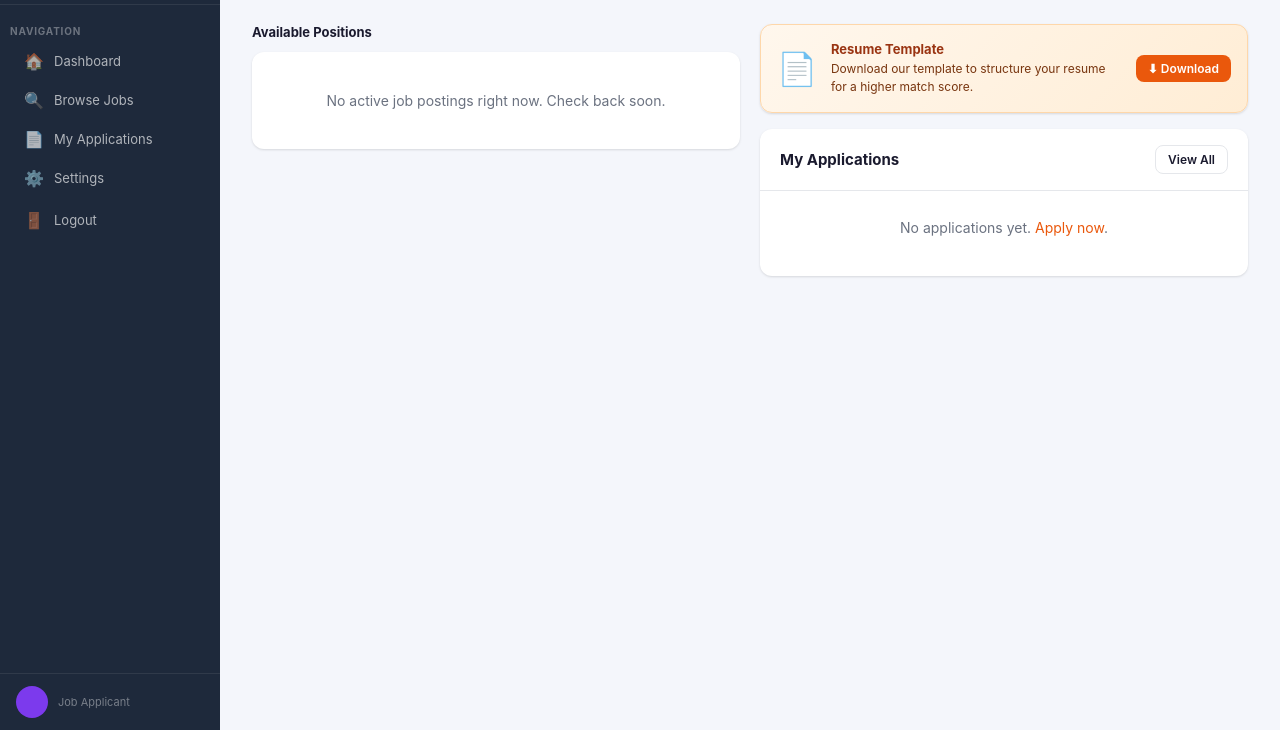
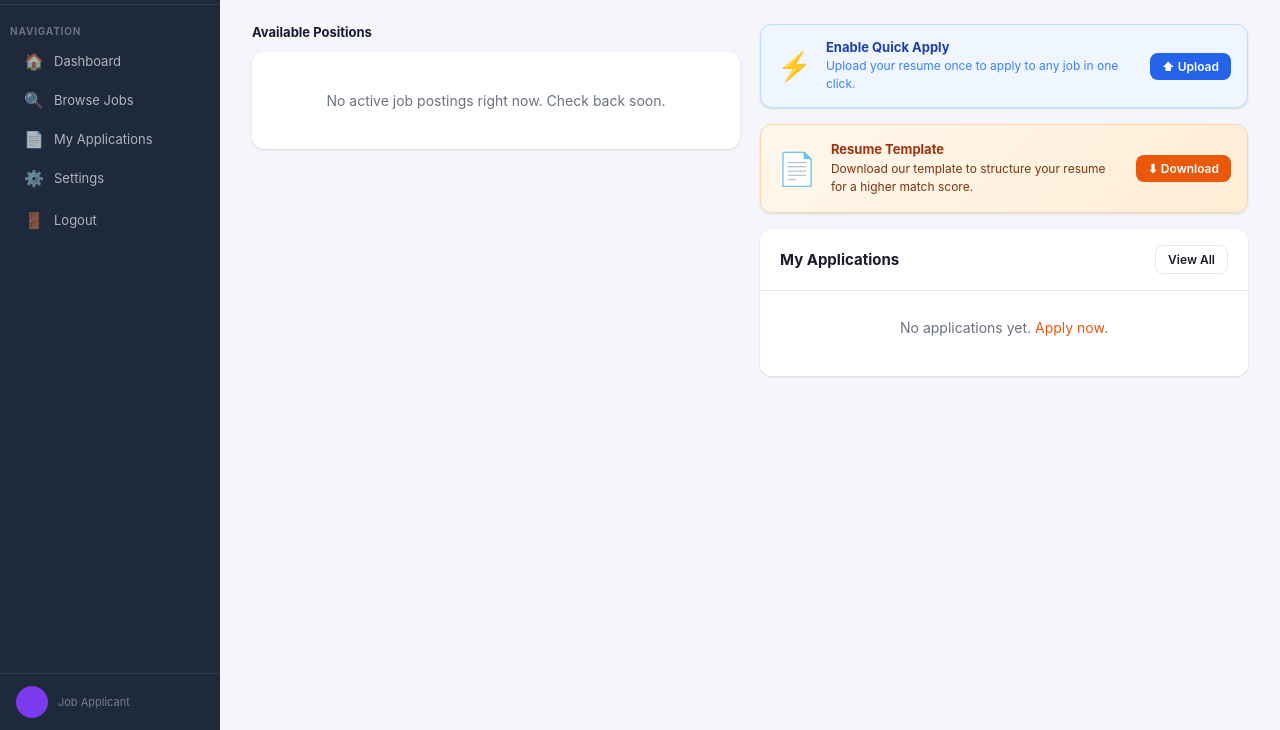
Before and after one commit to Deepresso/Smart_Resume_Screening, a Python web app: template templates/applicant/dashboard.html in a window 1280 px wide. Shown: the part 70-800 px from the top of the page. Run offline with Jinja, Linux system fonts and the light colour scheme; the template is opened without the code that fills it, so the values that code supplies are empty.

Commit message:
Show Quick Apply prompt on dashboard when no saved resume
Displays a blue info card above the resume template download card
prompting the applicant to upload a resume for Quick Apply. The card
only appears when current_user.saved_resume_filename is not set, and
links directly to the Settings page upload form.

Co-Authored-By: Claude Sonnet 4.6 <noreply@anthropic.com>

```diff
--- a/templates/applicant/dashboard.html
+++ b/templates/applicant/dashboard.html
@@ -55,6 +55,19 @@
     </div>
 
     <div>
+        {% if not current_user.saved_resume_filename %}
+        <div class="card" style="margin-bottom:16px;border:1.5px solid #bfdbfe;background:#eff6ff;">
+            <div class="card-body" style="display:flex;align-items:center;gap:14px;padding:14px 16px;">
+                <div style="font-size:28px;">&#x26A1;</div>
+                <div style="flex:1;">
+                    <div style="font-size:13px;font-weight:700;color:#1e40af;margin-bottom:2px;">Enable Quick Apply</div>
+                    <div style="font-size:12px;color:#3b82f6;line-height:1.5;">Upload your resume once to apply to any job in one click.</div>
+                </div>
+                <a href="{{ url_for('applicant_settings') }}" class="btn btn-sm" style="background:#2563eb;color:white;white-space:nowrap;">&#x2B06; Upload</a>
+            </div>
+        </div>
+        {% endif %}
+
         <div class="card" style="margin-bottom:16px;background:linear-gradient(135deg,#fff7ed 0%,#ffedd5 100%);border:1.5px solid #fed7aa;">
             <div class="card-body" style="display:flex;align-items:center;gap:14px;padding:16px;">
                 <div style="font-size:32px;">&#x1F4C4;</div>
```
